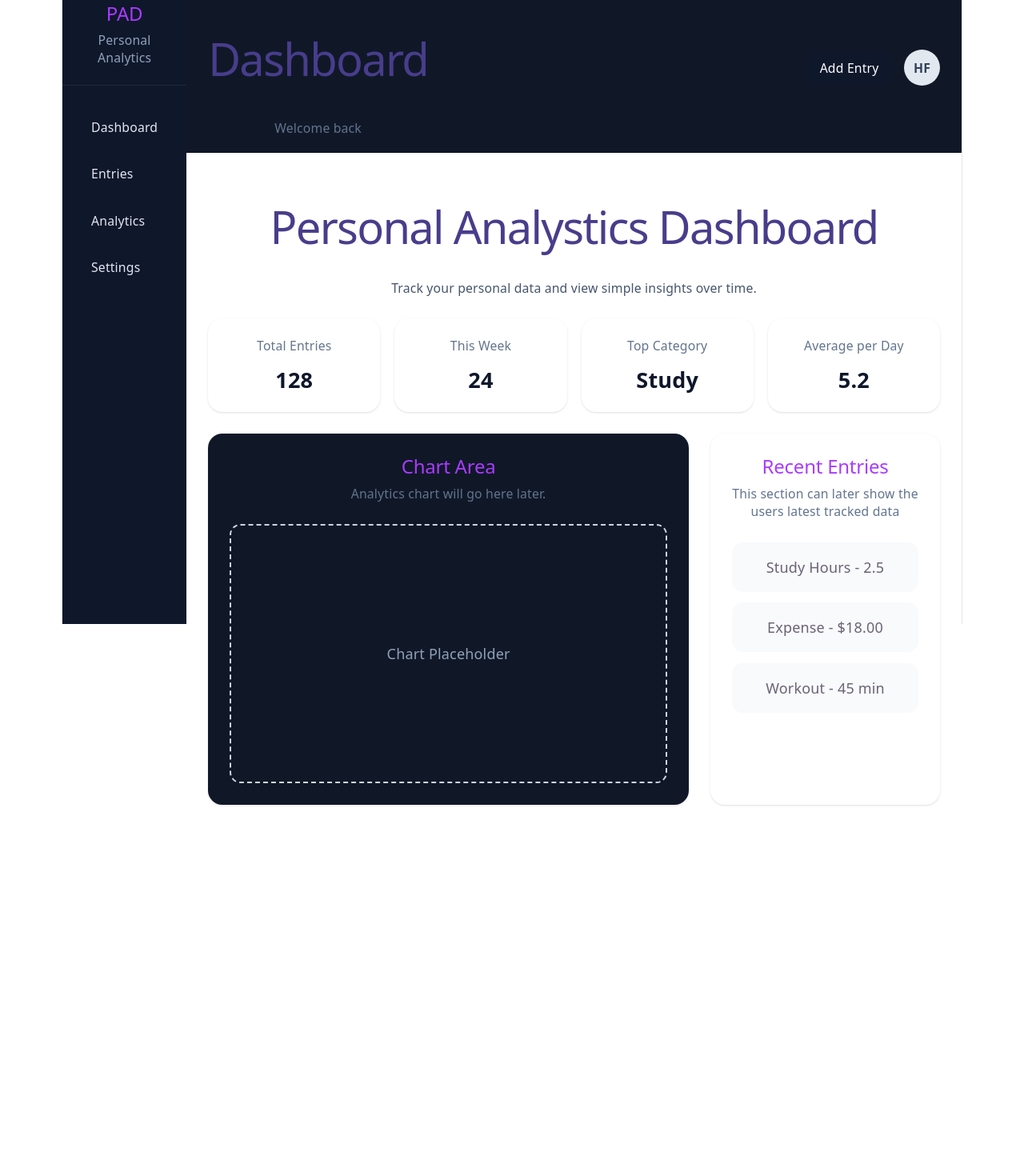
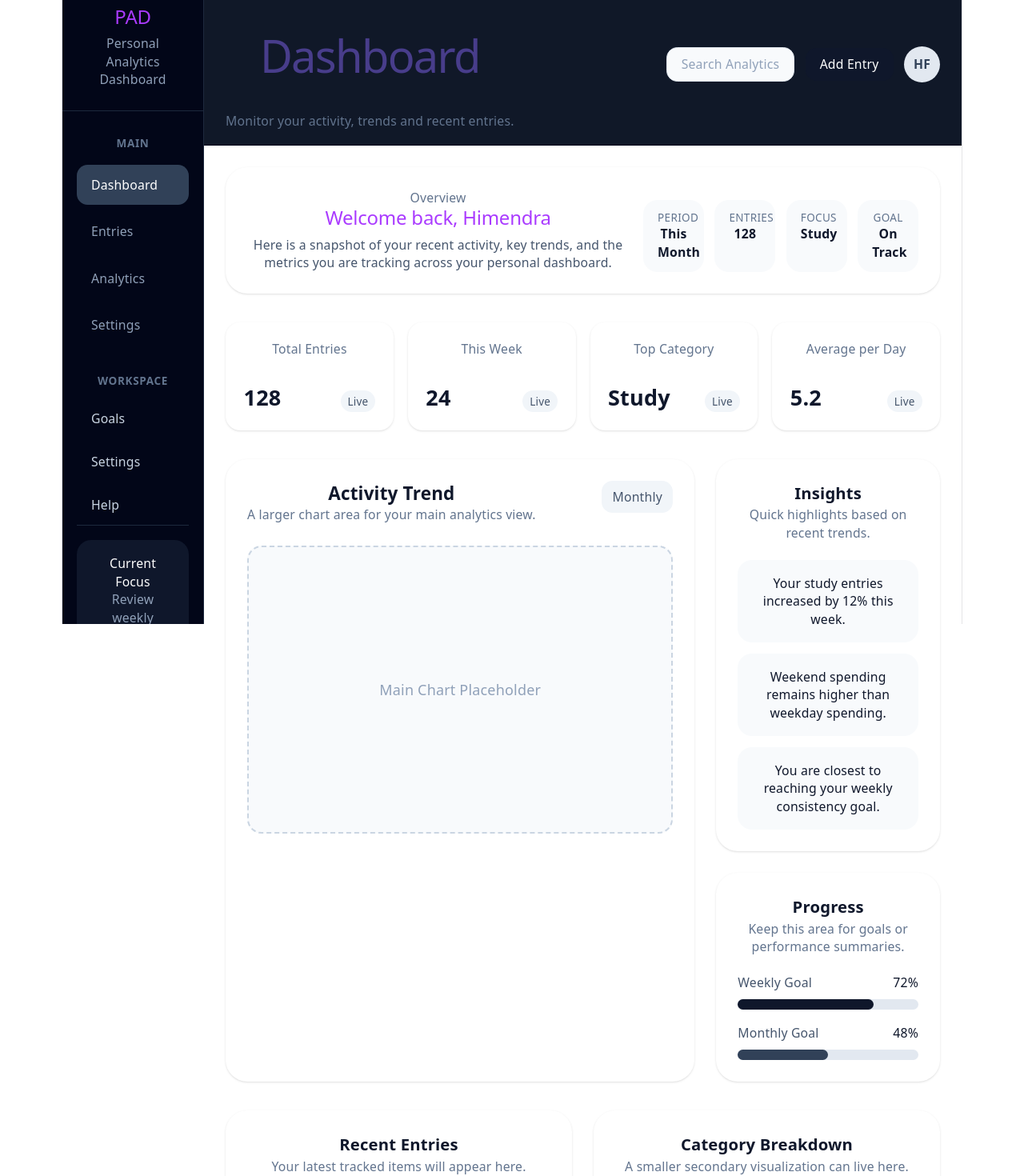
Before and after one commit to HimendraFdo/personal-analytics-dashboard, a React (Vite) app in the folder client/: page / in a window 1280 px wide. Shown: the part 20-1490 px from the top of the page at 80% size. Before the commit the page ends 1053 px from the top, so only its background shows below. Built offline with nearby package versions, Linux system fonts and the light colour scheme.

Commit message:
Updated UI for the Dashboard Page

```diff
--- a/client/src/components/dashboard/Sidebar.tsx
+++ b/client/src/components/dashboard/Sidebar.tsx
@@ -1,29 +1,78 @@
 export default function Sidebar() {
-    const navItems = ["Dashboard", "Entries","Analytics","Settings"];
+    const mainNavItems = [
+        { name: "Dashboard", active: true },
+        { name: "Entries", active: false},
+        { name: "Analytics", active: false },
+        { name: "Settings", active: false }
+    ];
+
+    const secondaryNavItems = [
+        {name: "Goals" },
+        {name: "Settings" },
+        {name: "Help" }
+    ];
 
     return(
-        <aside className="hidden x-64 flex-col bg-slate-900 text-white md:flex">
-            <div className="border-b border-slate-800 px-6 py-5">
-                <h2 className="text-xl font-bold">PAD</h2>
+        <aside className="hidden w-72 flex-col border-r border-slate-800 bg-slate-950 text-white md:flex">
+            <div className="border-b border-slate-800 px-6 py-6">
+                <h2 className="text-xl font-bold" tracking-tight>PAD</h2>
                 <p className="mt-1 text-sm text-slate-400">
-                    Personal Analytics
+                    Personal Analytics Dashboard
                 </p>
             </div>
 
-            <nav className="flex-1 px-4 py-6">
+            <div className="flex-1 overflow-y-auto px-4 py-3">
+                <div>
+                    <p className="px-3 py-4 text-xs font-semibold uppercase tracking-wider text-slate-500">
+                        Main
+                    </p>
+
                     <ul className="space-y-2">
-                    {navItems.map((item) => (
-                        <li key={item}>
+                        {mainNavItems.map((item) => (
+                            <li key={item.name}>
                                 <button
-                            className="w-full rounded-xl px-4 py-3 text-left text-sm font-medium text-slate-200 transition hover:bg-slate-800"
                                     type="button"
+                                    className={`w-full rounded-xl px-4 py-3 text-left text-sm font-medium text-slate-200 transition hover:bg-slate-800 ${
+                                        item.active
+                                            ? "bg-slate-700 text-white"
+                                            : "text-slate-400 hover:bg-slate-800"
+                                    }`}
                                 >
-                              {item}
+                                    {item.name}
                                 </button>
                             </li>
                         ))}
                     </ul>
-            </nav>
+                </div>
+
+                <div className="mt-8">
+                    <p className="px-3 text-xs font-semibold uppercase tracking-wider text-slate-500">
+                        Workspace
+                    </p>
+
+                    <ul className="mt-3 space-y-1">
+                        {secondaryNavItems.map((item) => (
+                            <li key={item.name}>
+                                <button
+                                type="button"
+                                className="w-full rounded-xl px-4 py-3 text-left text-sm font-medium text-slate-300 transition hover:bg-slate-900 hover:text-white"
+                                >
+                                    {item.name}
+                                </button>
+                            </li>
+                        ))}
+                    </ul>
+                </div>
+
+                <div className="border-t border-slate-800 pc-4 py-4">
+                    <div className="rounded-2xl bg-slate-900 p-4">
+                        <p className="text-sm font-medium text-white">Current Focus</p>
+                        <p className="mt-2 text-sm text-slate-400">
+                            Review weekly trends and update your latest entries
+                        </p>
+                    </div>
+                </div>
+            </div>
         </aside>
     )
 }
--- a/client/src/components/dashboard/SummaryCard.tsx
+++ b/client/src/components/dashboard/SummaryCard.tsx
@@ -7,7 +7,12 @@ export default function SummaryCard({title, value}: SummaryCardProps) {
     return (
         <div className="rounded-2xl bg-white p-5 shadow-sm">
             <p className="text-sm font-medium text-slate-500">{title}</p>
-            <h3 className="mt-3 text-2xl font-bold text-slate-900">{value}</h3>
+            <div className="mt-4 flex items-end justify-between">
+                <h3 className="mt-3 text-2xl font-bold text-slate-900">{value}</h3>
+                <span className="rounded-full bg-slate-100 px-2 py-1 text-xs font-medium text-slate-600">
+                    Live
+                </span>
+            </div>
         </div>
     );
 }
--- a/client/src/components/dashboard/Topbar.tsx
+++ b/client/src/components/dashboard/Topbar.tsx
@@ -2,13 +2,17 @@ export default function Topbar() {
     return (
         <header className="flex items-center justify-between border-b border-slate-950 bg-gray-900 px-6 py-4">
             <div>
-                <h1 className = "text-lg font-semibold">Dashboard</h1>
-                <p className = "text-sm text-slate-500">
-                    Welcome back
+                <h1 className = "text-xl font-semibold text-slate-900">Dashboard</h1>
+                <p className = "mt-1 text-sm text-slate-500">
+                    Monitor your activity, trends and recent entries.
                 </p>
             </div>
 
-            <div className="flex items-center gap-3">
+            <div className="flex flex-col gap-3 sm:flex-row sm:items-center">
+                <div className="rounded-xl border border-slate-200 bg-slate-50 px-4 py-2 text-sm text-slate-400">
+                    Search Analytics
+                </div>
+
                 <button
                 type="button"
                 className="rounded-xl bg-slate-900 px-4 py-2 text-sm font-medium text-white transition hover:bg-slate-700"
--- a/client/src/pages/DashboardPage.tsx
+++ b/client/src/pages/DashboardPage.tsx
@@ -4,13 +4,51 @@ import SummaryCard from "../components/dashboard/SummaryCard";
 export default function DashboardPage() {
   return (
     <DashboardLayout>
-            <section className="space-y-6">
+      <div className="space-y-8">
+        <section className="rounded-3xl bg-white p-6 shadow-sm">
+          <div className="flex flex-col gap-4 lg:flex-row lg:items-end lg:justify-between">
             <div>
-                    <h1 className="text-3xl font-bold mb-6">Personal Analystics Dashboard</h1>
-                    <p className="mt-2 text-sm text-slate-600">
-                        Track your personal data and view simple insights over time.
+              <p className="text-sm font-medium text-slate-500">Overview</p>
+              <h2 className="mt-2 text-3xl font-bold text-slate-900">
+                Welcome back, Himendra
+              </h2>
+              <p className="mt-2 max-w-2xl text-sm text-slate-600">
+                Here is a snapshot of your recent activity, key trends, and the
+                metrics you are tracking across your personal dashboard.
               </p>
             </div>
+
+            <div className="grid grid-cols-2 gap-3 sm:grid-cols-4">
+              <div className="rounded-2xl bg-slate-50 px-4 py-3">
+                <p className="text-xs font-medium uppercase tracking-wide text-slate-500">
+                  Period
+                </p>
+                <p className="mt-1 text-sm font-semibold text-slate-900">This Month</p>
+              </div>
+
+              <div className="rounded-2xl bg-slate-50 px-4 py-3">
+                <p className="text-xs font-medium uppercase tracking-wide text-slate-500">
+                  Entries
+                </p>
+                <p className="mt-1 text-sm font-semibold text-slate-900">128</p>
+              </div>
+
+              <div className="rounded-2xl bg-slate-50 px-4 py-3">
+                <p className="text-xs font-medium uppercase tracking-wide text-slate-500">
+                  Focus
+                </p>
+                <p className="mt-1 text-sm font-semibold text-slate-900">Study</p>
+              </div>
+
+              <div className="rounded-2xl bg-slate-50 px-4 py-3">
+                <p className="text-xs font-medium uppercase tracking-wide text-slate-500">
+                  Goal
+                </p>
+                <p className="mt-1 text-sm font-semibold text-slate-900">On Track</p>
+              </div>
+            </div>
+          </div>
+        </section>
 
         <section className="grid gap-4 sm:grid-cols-2 xl:grid-cols-4">
           <SummaryCard title="Total Entries" value="128" />
@@ -19,32 +57,129 @@ export default function DashboardPage() {
           <SummaryCard title="Average per Day" value="5.2" />
         </section>
 
-                <section className="grid gap-6 lg:grid-cols-3">
-                    <div className="rounded-2xl bg-gray-900 p-6 shadow-sm lg:col-span-2">
-                        <h2 className="text-xl font-semibold">Chart Area</h2>
-                        <p className="mt-2 text-sm text-slate-500">
-                            Analytics chart will go here later.
+        <section className="grid gap-6 xl:grid-cols-12">
+          <div className="rounded-3xl bg-white p-6 shadow-sm xl:col-span-8">
+            <div className="flex items-start justify-between">
+              <div>
+                <h3 className="text-xl font-semibold text-slate-900">
+                  Activity Trend
+                </h3>
+                <p className="mt-1 text-sm text-slate-500">
+                  A larger chart area for your main analytics view.
                 </p>
+              </div>
 
-                        <div className="mt-6 flex h-72 items-center justify-center rounded-xl border-2 border-dashed border-slate-300 bg-gray-900 text-slate-400">
-                            Chart Placeholder
+              <div className="rounded-xl bg-slate-100 px-3 py-2 text-sm text-slate-600">
+                Monthly
               </div>
             </div>
 
-                    <div className="rounded-2xl bg-white p-6 shadow-sm">
-                        <h2 className="text-xl font-semibold">Recent Entries</h2>
-                        <p className="mt-2 text-sm text-slate-500">
-                            This section can later show the users latest tracked data
+            <div className="mt-6 flex h-80 items-center justify-center rounded-2xl border-2 border-dashed border-slate-300 bg-slate-50 text-slate-400">
+              Main Chart Placeholder
+            </div>
+          </div>
+
+          <div className="space-y-6 xl:col-span-4">
+            <div className="rounded-3xl bg-white p-6 shadow-sm">
+              <h3 className="text-lg font-semibold text-slate-900">Insights</h3>
+              <p className="mt-1 text-sm text-slate-500">
+                Quick highlights based on recent trends.
               </p>
 
-                        <div className="mt-6 space-y-3">
-                            <div className="rounded-xl bg-slate-50 p-4">Study Hours - 2.5</div>
-                            <div className="rounded-xl bg-slate-50 p-4">Expense - $18.00</div>
-                            <div className="rounded-xl bg-slate-50 p-4">Workout - 45 min</div>
+              <div className="mt-5 space-y-3">
+                <div className="rounded-2xl bg-slate-50 p-4">
+                  <p className="text-sm font-medium text-slate-900">
+                    Your study entries increased by 12% this week.
+                  </p>
+                </div>
+
+                <div className="rounded-2xl bg-slate-50 p-4">
+                  <p className="text-sm font-medium text-slate-900">
+                    Weekend spending remains higher than weekday spending.
+                  </p>
+                </div>
+
+                <div className="rounded-2xl bg-slate-50 p-4">
+                  <p className="text-sm font-medium text-slate-900">
+                    You are closest to reaching your weekly consistency goal.
+                  </p>
+                </div>
+              </div>
+            </div>
+
+            <div className="rounded-3xl bg-white p-6 shadow-sm">
+              <h3 className="text-lg font-semibold text-slate-900">Progress</h3>
+              <p className="mt-1 text-sm text-slate-500">
+                Keep this area for goals or performance summaries.
+              </p>
+
+              <div className="mt-5 space-y-4">
+                <div>
+                  <div className="mb-2 flex justify-between text-sm">
+                    <span className="text-slate-600">Weekly Goal</span>
+                    <span className="font-medium text-slate-900">72%</span>
+                  </div>
+                  <div className="h-3 rounded-full bg-slate-200">
+                    <div className="h-3 w-3/4 rounded-full bg-slate-900" />
+                  </div>
+                </div>
+
+                <div>
+                  <div className="mb-2 flex justify-between text-sm">
+                    <span className="text-slate-600">Monthly Goal</span>
+                    <span className="font-medium text-slate-900">48%</span>
+                  </div>
+                  <div className="h-3 rounded-full bg-slate-200">
+                    <div className="h-3 w-1/2 rounded-full bg-slate-700" />
+                  </div>
+                </div>
+              </div>
             </div>
           </div>
         </section>
+
+        <section className="grid gap-6 lg:grid-cols-2">
+          <div className="rounded-3xl bg-white p-6 shadow-sm">
+            <h3 className="text-lg font-semibold text-slate-900">Recent Entries</h3>
+            <p className="mt-1 text-sm text-slate-500">
+              Your latest tracked items will appear here.
+            </p>
+
+            <div className="mt-5 space-y-3">
+              <div className="flex items-center justify-between rounded-2xl bg-slate-50 p-4">
+                <span className="text-sm font-medium text-slate-900">Study Hours</span>
+                <span className="text-sm text-slate-600">2.5 hrs</span>
+              </div>
+
+              <div className="flex items-center justify-between rounded-2xl bg-slate-50 p-4">
+                <span className="text-sm font-medium text-slate-900">Expense</span>
+                <span className="text-sm text-slate-600">$18.00</span>
+              </div>
+
+              <div className="flex items-center justify-between rounded-2xl bg-slate-50 p-4">
+                <span className="text-sm font-medium text-slate-900">Workout</span>
+                <span className="text-sm text-slate-600">45 min</span>
+              </div>
+
+              <div className="flex items-center justify-between rounded-2xl bg-slate-50 p-4">
+                <span className="text-sm font-medium text-slate-900">Reading</span>
+                <span className="text-sm text-slate-600">30 min</span>
+              </div>
+            </div>
+          </div>
+
+          <div className="rounded-3xl bg-white p-6 shadow-sm">
+            <h3 className="text-lg font-semibold text-slate-900">Category Breakdown</h3>
+            <p className="mt-1 text-sm text-slate-500">
+              A smaller secondary visualization can live here.
+            </p>
+
+            <div className="mt-6 flex h-64 items-center justify-center rounded-2xl border-2 border-dashed border-slate-300 bg-slate-50 text-slate-400">
+              Secondary Chart Placeholder
+            </div>
+          </div>
         </section>
+      </div>
     </DashboardLayout>
   );
 }
```
Lines whose indentation alone changed are shown as unchanged.
